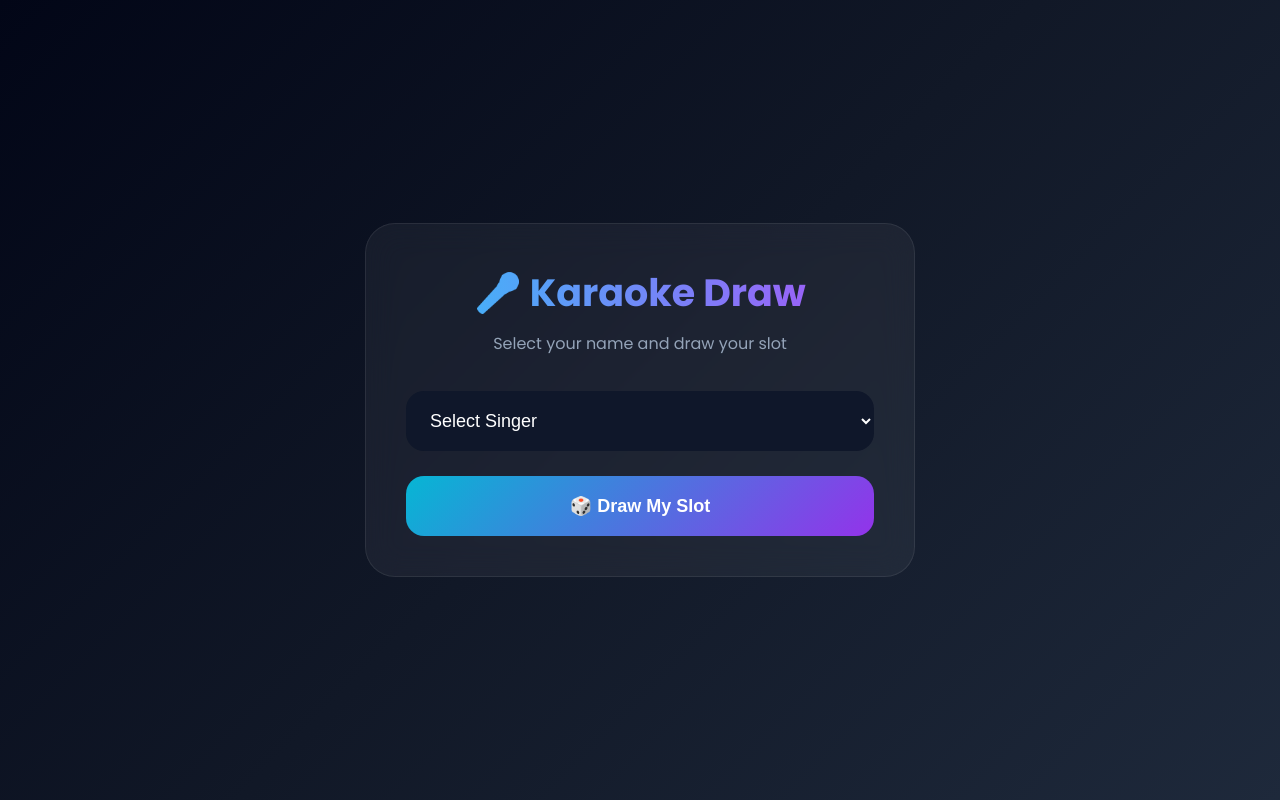
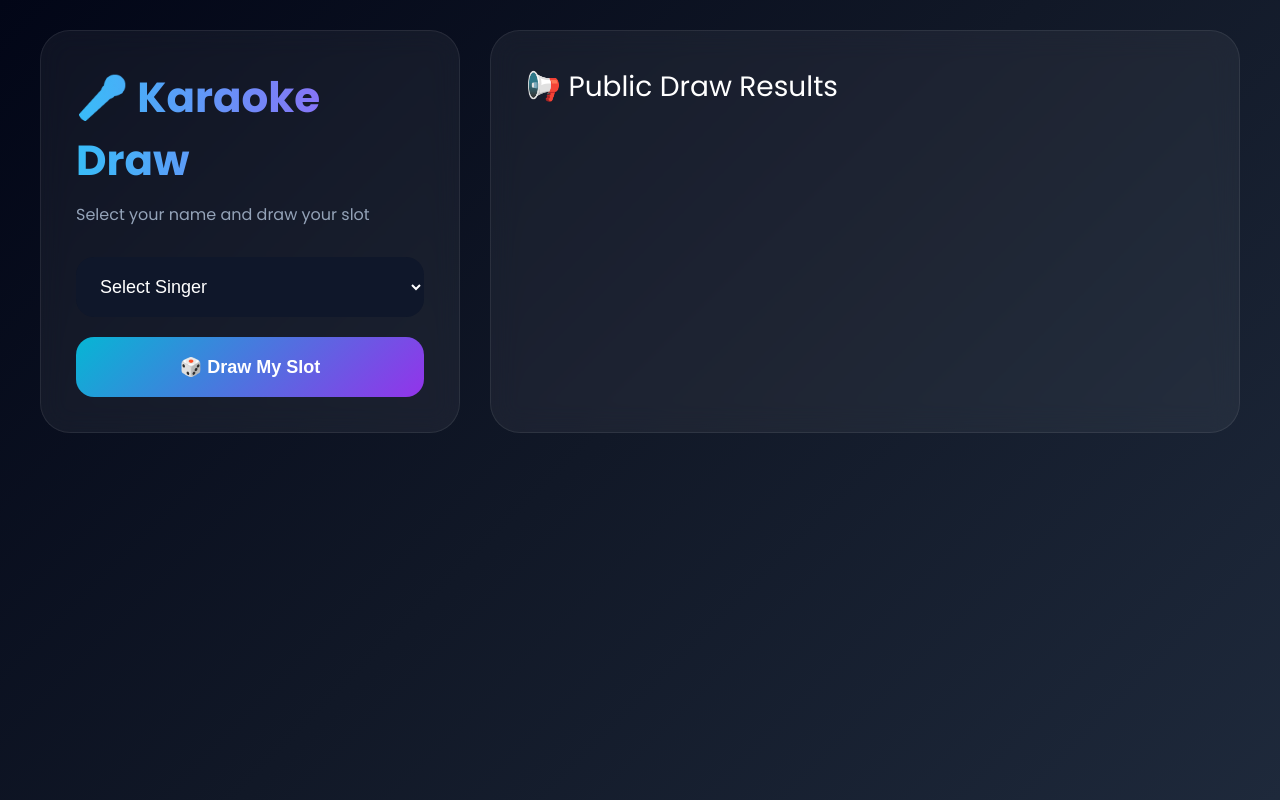
Before and after one commit to bhadubhai/karaoke-draw, a Python web app: template templates/draw.html in a window 1280 px wide. Run offline with Jinja, Linux system fonts and the light colour scheme; the template is opened without the code that fills it, so the values that code supplies are empty.

Commit message:
Update draw.html

```diff
--- a/templates/draw.html
+++ b/templates/draw.html
@@ -10,7 +10,7 @@
         content="width=device-width, initial-scale=1.0"
     >
 
-    <title>Karaoke Slot Draw</title>
+    <title>Karaoke Draw</title>
 
     <link
         href="https://fonts.googleapis.com/css2?family=Poppins:wght@300;400;500;600;700&display=swap"
@@ -37,21 +37,38 @@
                     #1e293b
                 );
 
+            color:white;
+
             min-height:100vh;
 
-            display:flex;
-            align-items:center;
-            justify-content:center;
+            padding:30px;
+        }
 
-            padding:20px;
+        .container{
 
-            color:white;
+            max-width:1200px;
+            margin:auto;
+        }
+
+        .top{
+
+            display:grid;
+
+            grid-template-columns:
+                420px 1fr;
+
+            gap:30px;
+        }
+
+        @media(max-width:900px){
+
+            .top{
+
+                grid-template-columns:1fr;
+            }
         }
 
         .card{
-
-            width:100%;
-            max-width:550px;
 
             background:
                 rgba(255,255,255,0.05);
@@ -59,18 +76,16 @@
             border:
                 1px solid rgba(255,255,255,0.08);
 
-            backdrop-filter:blur(16px);
-
             border-radius:30px;
 
-            padding:40px;
+            padding:35px;
+
+            backdrop-filter:blur(14px);
         }
 
         h1{
 
-            text-align:center;
-
-            font-size:38px;
+            font-size:42px;
 
             margin-bottom:10px;
 
@@ -87,11 +102,9 @@
 
         .subtitle{
 
-            text-align:center;
-
             color:#94a3b8;
 
-            margin-bottom:35px;
+            margin-bottom:30px;
         }
 
         select{
@@ -101,8 +114,6 @@
             height:60px;
 
             border:none;
-
-            outline:none;
 
             border-radius:18px;
 
@@ -114,7 +125,9 @@
 
             color:white;
 
-            margin-bottom:25px;
+            margin-bottom:20px;
+
+            outline:none;
         }
 
         button{
@@ -152,20 +165,20 @@
 
         .result{
 
-            margin-top:35px;
+            margin-top:30px;
 
             text-align:center;
         }
 
-        .slot-box{
+        .slot-container{
 
             display:flex;
 
             justify-content:center;
 
-            gap:15px;
+            flex-wrap:wrap;
 
-            flex-wrap:wrap;
+            gap:14px;
 
             margin-top:20px;
         }
@@ -192,11 +205,64 @@
                 );
         }
 
-        .success{
+        .public-title{
 
-            color:#4ade80;
+            font-size:28px;
 
-            margin-top:15px;
+            margin-bottom:25px;
+        }
+
+        .public-list{
+
+            display:grid;
+
+            gap:18px;
+        }
+
+        .public-card{
+
+            background:
+                rgba(255,255,255,0.04);
+
+            border:
+                1px solid rgba(255,255,255,0.06);
+
+            border-radius:20px;
+
+            padding:20px;
+        }
+
+        .public-name{
+
+            font-size:20px;
+            font-weight:600;
+
+            margin-bottom:15px;
+
+            text-transform:capitalize;
+        }
+
+        .public-slots{
+
+            display:flex;
+            flex-wrap:wrap;
+            gap:10px;
+        }
+
+        .mini-slot{
+
+            width:48px;
+            height:48px;
+
+            border-radius:14px;
+
+            display:flex;
+            align-items:center;
+            justify-content:center;
+
+            font-weight:700;
+
+            background:#7c3aed;
         }
 
     </style>
@@ -204,6 +270,12 @@
 </head>
 
 <body>
+
+    <div class="container">
+
+        <div class="top">
+
+            <!-- DRAW BOX -->
 
             <div class="card">
 
@@ -215,7 +287,10 @@
 
                 <form method="POST">
 
-            <select name="singer" required>
+                    <select
+                        name="singer"
+                        required
+                    >
 
                         <option value="">
                             Select Singer
@@ -245,7 +320,7 @@
                             {{ result.singer.title() }}
                         </h2>
 
-                <div class="slot-box">
+                        <div class="slot-container">
 
                             {% for slot in result.slots %}
 
@@ -257,16 +332,54 @@
 
                         </div>
 
-                <div class="success">
-                    Slot Assigned Successfully ✅
-                </div>
-
                     </div>
 
                 {% endif %}
 
             </div>
 
+            <!-- PUBLIC DRAW LIST -->
+
+            <div class="card">
+
+                <div class="public-title">
+                    📢 Public Draw Results
+                </div>
+
+                <div class="public-list">
+
+                    {% for item in draw_data %}
+
+                        <div class="public-card">
+
+                            <div class="public-name">
+                                {{ item.singer }}
+                            </div>
+
+                            <div class="public-slots">
+
+                                {% for slot in item.slots %}
+
+                                    <div class="mini-slot">
+                                        {{ slot }}
+                                    </div>
+
+                                {% endfor %}
+
+                            </div>
+
+                        </div>
+
+                    {% endfor %}
+
+                </div>
+
+            </div>
+
+        </div>
+
+    </div>
+
 </body>
 
 </html>
```
Lines whose indentation alone changed are shown as unchanged.
